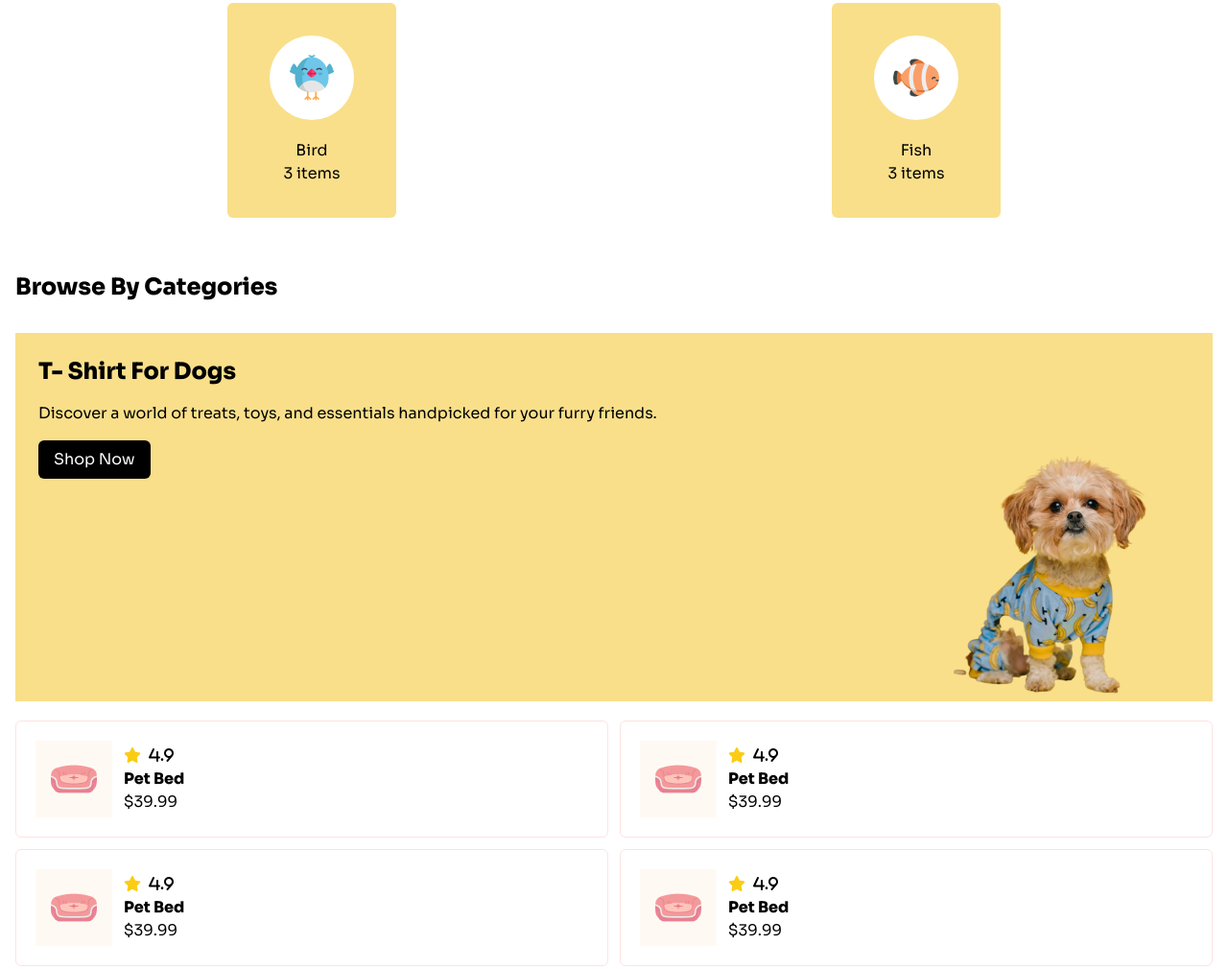
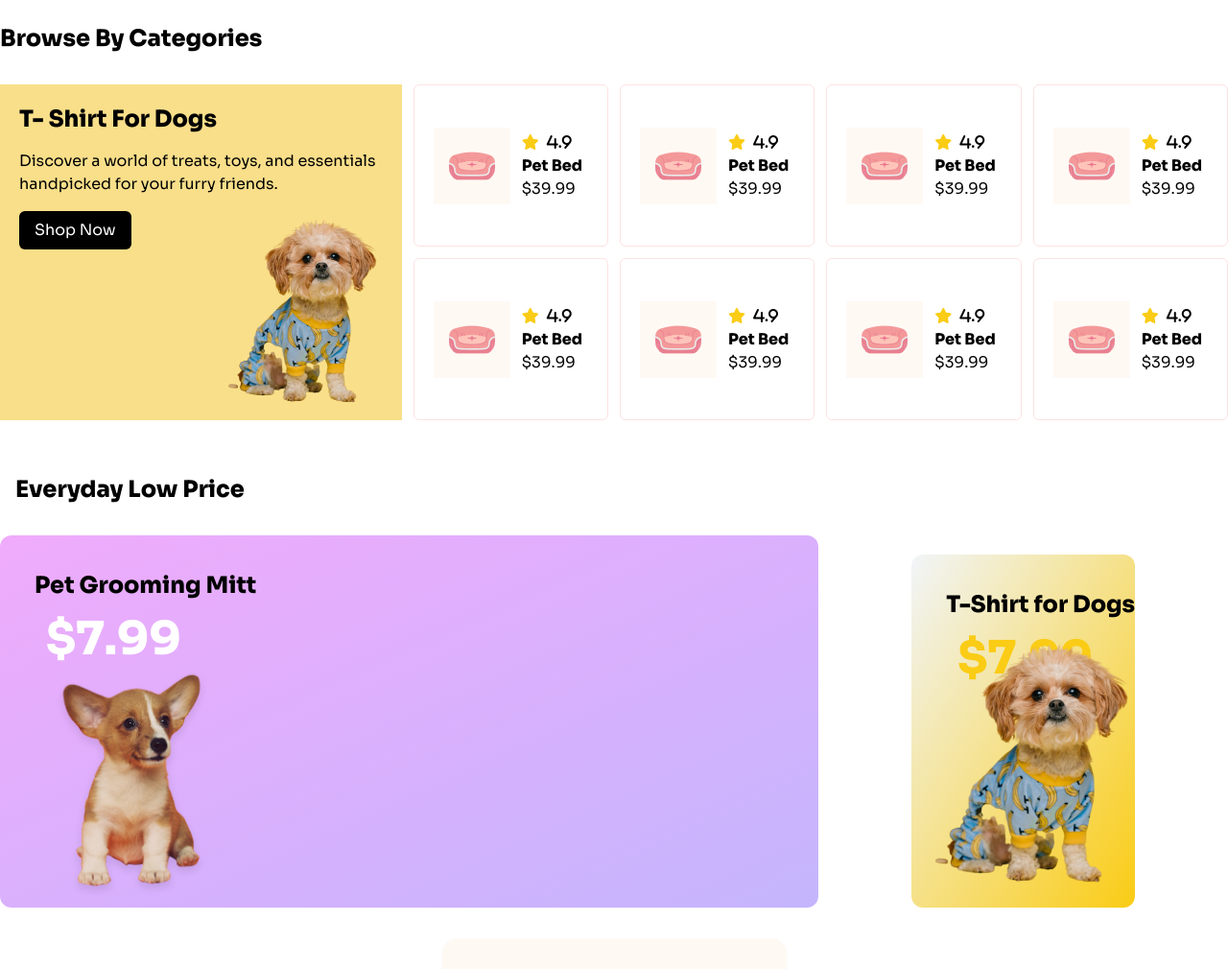
Before and after one commit to rohanahmed24/pet-shop, a website: page index.html in a window 1280 px wide. Shown: the part 1228-2238 px from the top of the page at 96% size. Drawn offline with nearby package versions, Linux system fonts and the light colour scheme; a web font is replaced by a local one.

Commit message:
having issues

```diff
--- a/index.html
+++ b/index.html
@@ -28,8 +28,10 @@
   </head>
   <body class="text-black font-['Sora'] bg-white">
     <!-- header section -->
-    <header>
-      <div class="navbar bg-base-100 shadow-sm bg-[#FFF9F4] px-4">
+    <header class="bg-[#FFF9F4] xl:relative xl:z-10">
+      <div
+        class="navbar bg-base-100 bg-[#FFF9F4] shadow-sm xl:container xl:mx-auto"
+      >
         <div class="flex-1">
           <a class="btn btn-ghost text-xl"
             ><img src="./c1-assets/logo-header.png" alt=""
@@ -57,29 +59,35 @@
     </header>
     <!-- banner section -->
     <main>
-      <section class="px-4">
-        <div class="mt-8">
-          <h1 class="font-['ADLaM Display'] text-3xl font-extrabold">
+      <section class="px-4 xl:container xl:mx-auto xl:px-0">
+        <div
+          class="mt-8 xl:flex xl:flex-col xl:justify-center xl:items-start xl:mt-14"
+        >
+          <h1
+            class="font-['ADLaM Display'] text-3xl xl:text-[56px] leading-normal font-extrabold z-10 xl:w-[681px]"
+          >
             Pamper Your Pet, Because They Deserve the Best
           </h1>
-          <p class="font-['Sora'] text-base py-4 relative z-10">
+          <p
+            class="font-['Sora'] text-base py-4 relative z-10 xl:w-[681px] xl:text-[20px] leading-normal"
+          >
             Discover a world of treats, toys, and essentials handpicked for your
             furry friends. Shop now and make tails wag with joy!
           </p>
           <button
-            class="bg-yellow-400 py-2 px-4 text-black rounded-md relative z-10"
+            class="bg-yellow-400 py-2 px-4 text-black rounded-md relative xl:z-10 animate-pulse xl:text-[20px] leading-normal"
           >
             Find a pet
           </button>
           <img
             src="./c1-assets/cat-big.png"
             alt="hero image"
-            class="mt-[-27%] relative z-1"
+            class="mt-[-27%] relative z-1 xl:mt-[-30%]"
           />
         </div>
       </section>
       <!-- category section -->
-      <section class="px-4">
+      <section class="px-4 xl:container xl:mx-auto xl:px-0">
         <div class="mt-14">
           <h2 class="font-['ADLaM Display'] text-2xl font-extrabold">
             Browse By Categories
@@ -87,7 +95,7 @@
         </div>
         <div class="mx-auto">
           <div
-            class="mt-8 grid grid-cols-2 justify-center items-center gap-x-3 gap-y-8"
+            class="mt-8 grid grid-cols-2 justify-center items-center gap-x-3 gap-y-8 xl:grid-cols-6 xl:gap-x-8 xl:gap-y-14"
           >
             <div
               class="flex flex-col justify-center items-center bg-[#F9DF8A] w-44 h-56 mx-auto rounded-md"
@@ -159,36 +167,37 @@
         </div>
       </section>
       <!-- browse by categories -->
-      <section class="px-4">
+      <section class="px-4 xl:container xl:mx-auto xl:px-0">
         <div class="mt-14 mb-8">
           <h2 class="font-['ADLaM Display'] text-2xl font-extrabold">
             Browse By Categories
           </h2>
         </div>
+        <!-- main grid -->
         <div
-          class="mx-auto w-full bg-[#F9DF8A] h-96 flex flex-col justify-items-center p-6 relative"
+          class="grid grid-cols-1 gap-3 xl:grid xl:grid-cols-6 xl:gap-3 xl:mt-5"
+        >
+          <div
+            class="w-full bg-[#F9DF8A] h-96 relative flex flex-col justify-start items-start p-5 xl:col-span-2 xl:row-span-2 xl:h-[350px]"
           >
             <h2 class="font-['ADLaM Display'] text-2xl font-extrabold">
               T- Shirt For Dogs
             </h2>
             <p class="py-4">
-            Discover a world of treats, toys, and essentials handpicked for your
-            furry friends.
+              Discover a world of treats, toys, and essentials handpicked for
+              your furry friends.
             </p>
-          <div>
             <button class="bg-black text-white px-4 py-2 rounded-md">
               Shop Now
             </button>
-          </div>
             <img
               src="./c1-assets/cute-pet-mid.png"
               alt=""
-            class="w-52 absolute right-[5%] top-[33%]"
+              class="w-40 absolute right-[5%] top-[40%]"
             />
           </div>
-        <div class="grid grid-cols-2 gap-3 mt-5">
           <div
-            class="flex justify-start items-center min-w-[171.244px] min-h-[73.479px] rounded-md border-[1px] border-red-100"
+            class="flex justify-start items-center min-w-[171.244px] min-h-[73.479px] rounded-md border-[1px] border-red-100 xl:min-w-48 xl:min-h-16 xl:rounded-md xl:border-[1px] xl:border-red-100"
           >
             <div class="my-5 ml-5">
               <img
@@ -208,7 +217,7 @@
             </div>
           </div>
           <div
-            class="flex justify-start items-center min-w-[171.244px] min-h-[73.479px] rounded-md border-[1px] border-red-100"
+            class="flex justify-start items-center min-w-[171.244px] min-h-[73.479px] rounded-md border-[1px] border-red-100 xl:min-w-48 xl:min-h-16 xl:rounded-md xl:border-[1px] xl:border-red-100"
           >
             <div class="my-5 ml-5">
               <img
@@ -228,7 +237,7 @@
             </div>
           </div>
           <div
-            class="flex justify-start items-center min-w-[171.244px] min-h-[73.479px] rounded-md border-[1px] border-red-100"
+            class="flex justify-start items-center min-w-[171.244px] min-h-[73.479px] rounded-md border-[1px] border-red-100 xl:min-w-48 xl:min-h-16 xl:rounded-md xl:border-[1px] xl:border-red-100"
           >
             <div class="my-5 ml-5">
               <img
@@ -248,7 +257,87 @@
             </div>
           </div>
           <div
-            class="flex justify-start items-center min-w-[171.244px] min-h-[73.479px] rounded-md border-[1px] border-red-100"
+            class="flex justify-start items-center min-w-[171.244px] min-h-[73.479px] rounded-md border-[1px] border-red-100 xl:min-w-48 xl:min-h-16 xl:rounded-md xl:border-[1px] xl:border-red-100"
+          >
+            <div class="my-5 ml-5">
+              <img
+                src="./c1-assets/pet-couch.png"
+                alt=""
+                class="bg-[#FFF9F4] p-4"
+              />
+            </div>
+            <div class="my-5">
+              <i class="fa-solid fa-star text-yellow-400 ml-3"
+                ><span class="text-black ml-2">4.9</span></i
+              >
+              <h3 class="font-['ADLaM Display'] capitalize ml-3 font-extrabold">
+                pet bed
+              </h3>
+              <p class="font-['Sora'] ml-3">$39.99</p>
+            </div>
+          </div>
+          <div
+            class="flex justify-start items-center min-w-[171.244px] min-h-[73.479px] rounded-md border-[1px] border-red-100 xl:min-w-48 xl:min-h-16 xl:rounded-md xl:border-[1px] xl:border-red-100"
+          >
+            <div class="my-5 ml-5">
+              <img
+                src="./c1-assets/pet-couch.png"
+                alt=""
+                class="bg-[#FFF9F4] p-4"
+              />
+            </div>
+            <div class="my-5">
+              <i class="fa-solid fa-star text-yellow-400 ml-3"
+                ><span class="text-black ml-2">4.9</span></i
+              >
+              <h3 class="font-['ADLaM Display'] capitalize ml-3 font-extrabold">
+                pet bed
+              </h3>
+              <p class="font-['Sora'] ml-3">$39.99</p>
+            </div>
+          </div>
+          <div
+            class="flex justify-start items-center min-w-[171.244px] min-h-[73.479px] rounded-md border-[1px] border-red-100 xl:min-w-48 xl:min-h-16 xl:rounded-md xl:border-[1px] xl:border-red-100"
+          >
+            <div class="my-5 ml-5">
+              <img
+                src="./c1-assets/pet-couch.png"
+                alt=""
+                class="bg-[#FFF9F4] p-4"
+              />
+            </div>
+            <div class="my-5">
+              <i class="fa-solid fa-star text-yellow-400 ml-3"
+                ><span class="text-black ml-2">4.9</span></i
+              >
+              <h3 class="font-['ADLaM Display'] capitalize ml-3 font-extrabold">
+                pet bed
+              </h3>
+              <p class="font-['Sora'] ml-3">$39.99</p>
+            </div>
+          </div>
+          <div
+            class="flex justify-start items-center min-w-[171.244px] min-h-[73.479px] rounded-md border-[1px] border-red-100 xl:min-w-48 xl:min-h-16 xl:rounded-md xl:border-[1px] xl:border-red-100"
+          >
+            <div class="my-5 ml-5">
+              <img
+                src="./c1-assets/pet-couch.png"
+                alt=""
+                class="bg-[#FFF9F4] p-4"
+              />
+            </div>
+            <div class="my-5">
+              <i class="fa-solid fa-star text-yellow-400 ml-3"
+                ><span class="text-black ml-2">4.9</span></i
+              >
+              <h3 class="font-['ADLaM Display'] capitalize ml-3 font-extrabold">
+                pet bed
+              </h3>
+              <p class="font-['Sora'] ml-3">$39.99</p>
+            </div>
+          </div>
+          <div
+            class="flex justify-start items-center min-w-[171.244px] min-h-[73.479px] rounded-md border-[1px] border-red-100 xl:min-w-48 xl:min-h-16 xl:rounded-md xl:border-[1px] xl:border-red-100"
           >
             <div class="my-5 ml-5">
               <img
@@ -270,14 +359,15 @@
         </div>
       </section>
       <!-- everyday low price -->
-      <section>
+      <section class="xl:container xl:mx-auto">
         <div class="mt-14 mb-8 ml-4">
           <h1 class="font-['ADLaM Display'] text-2xl font-extrabold">
             Everyday Low Price
           </h1>
         </div>
+        <div class="xl:grid xl:grid-cols-3">
           <div
-          class="max-w-[370px] min-h-[350px] bg-gradient-to-tl from-violet-300 to-fuchsia-300 mx-auto pt-9 pl-9 relative rounded-xl flex flex-col"
+            class="min-h-[350px] bg-gradient-to-tl from-violet-300 to-fuchsia-300 mx-auto pt-9 pl-9 relative rounded-xl flex flex-col xl:mx-0 xl:static xl:col-span-2 xl:min-h-[350px] xl:justify-start xl:items-start"
           >
             <h4 class="font-['ADLaM Display'] text-2xl font-extrabold">
               Pet Grooming Mitt
@@ -290,11 +380,11 @@
             <img
               src="./c1-assets/cute-dog-mid.png"
               alt=""
-            class="w-52 absolute right-[0%] top-[30%]"
+              class="w-52 absolute right-[0%] top-[30%] xl:static"
             />
           </div>
           <div
-          class="max-w-[370px] min-h-[350px] bg-gradient-to-br from-slate-100 to-yellow-400 mx-auto pt-9 pl-9 relative rounded-xl mt-5 flex flex-col"
+            class="max-w-[370px] min-h-[350px] bg-gradient-to-br from-slate-100 to-yellow-400 mx-auto pt-9 pl-9 relative rounded-xl mt-5 flex flex-col xl:min-h-[350px] xl:col-span-1"
           >
             <h4 class="font-['ADLaM Display'] text-2xl font-extrabold">
               T-Shirt for Dogs
@@ -309,6 +399,7 @@
               alt=""
               class="w-52 absolute right-[0%] top-[25%]"
             />
+          </div>
         </div>
       </section>
       <!-- newsletter -->
```
Lines whose indentation alone changed are shown as unchanged.
